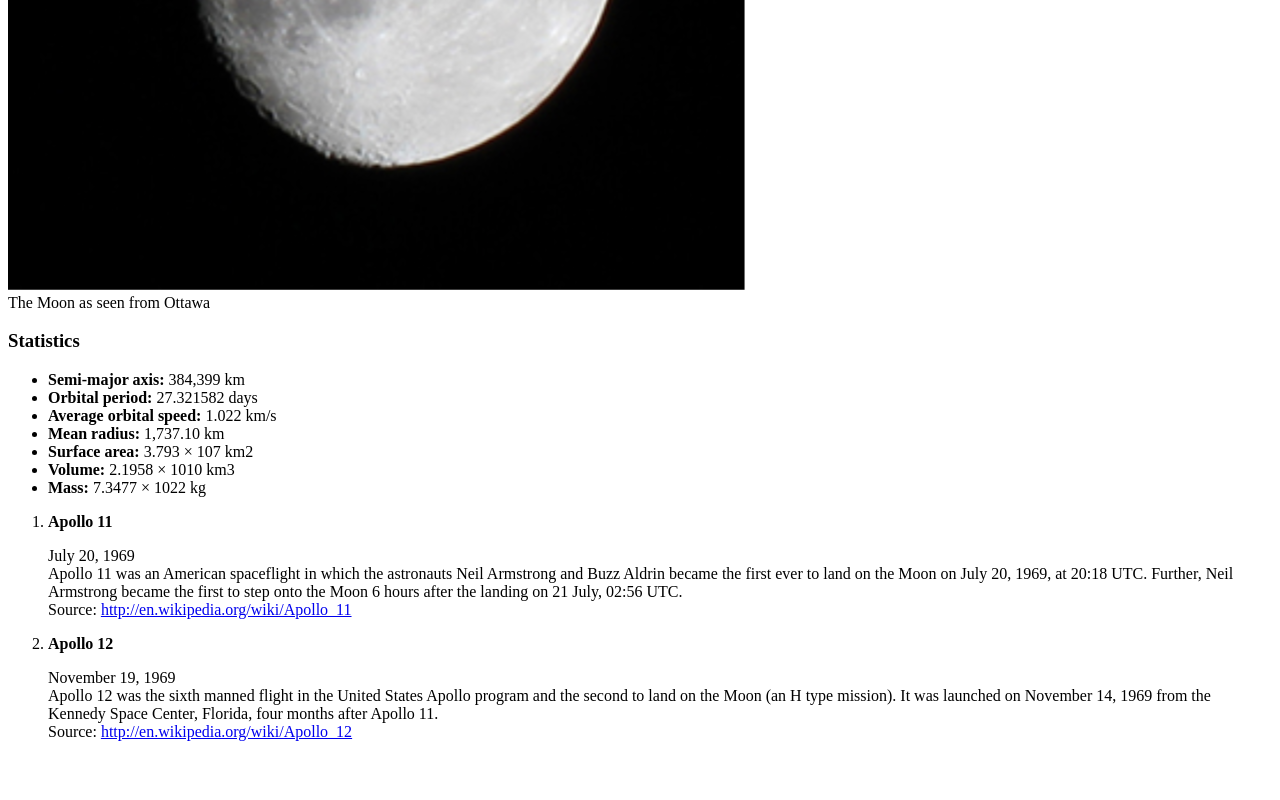
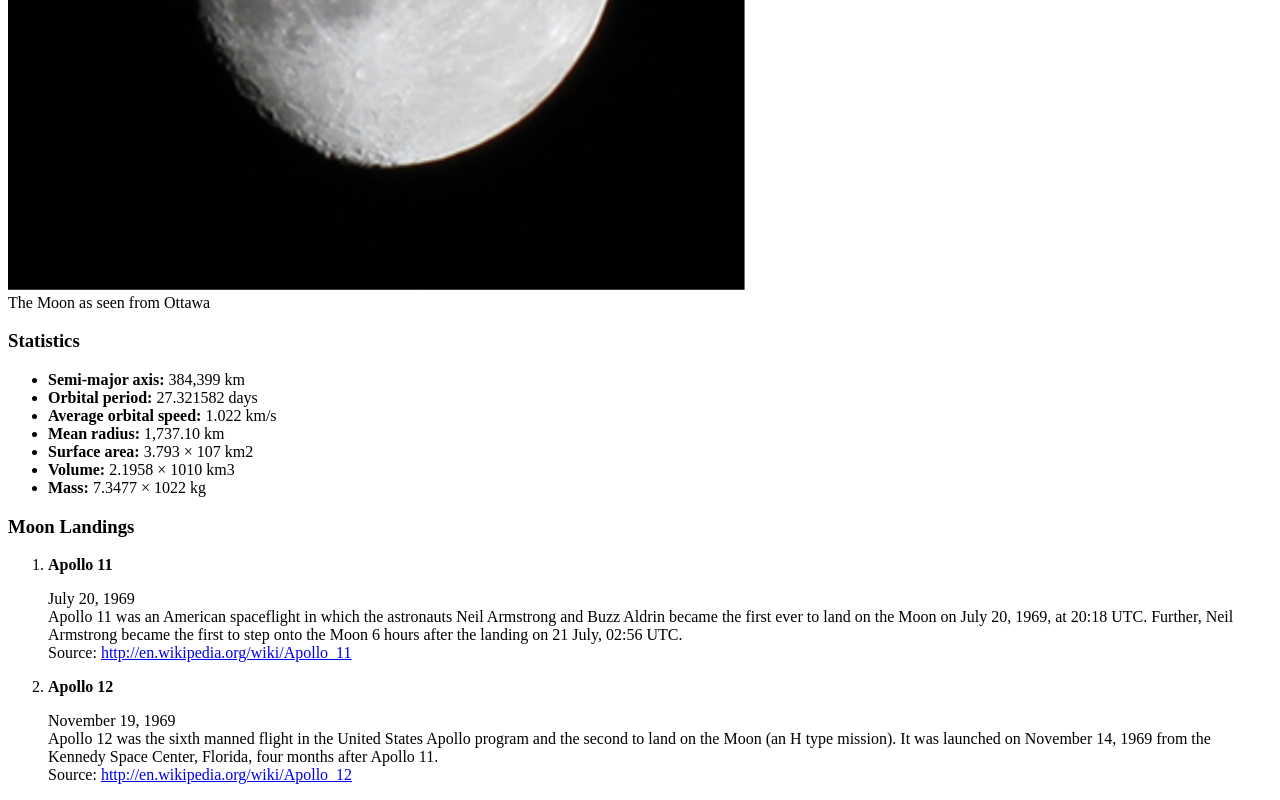
Before and after one commit to moeprab/moon, a plain HTML site: page index.html in a window 1280 px wide. Shown: the part 650-1450 px from the top of the page. Before the commit the page ends 1407 px from the top, so only its background shows below. Drawn offline with Linux system fonts and the light colour scheme.

Commit message:
Added "Moon Landings" to the code

```diff
--- a/index.html
+++ b/index.html
@@ -29,6 +29,7 @@
     </div>
 
     <div>
+       <h3>Moon Landings</h3>
         <ol>
             <li>
                 <strong>Apollo 11</strong>
```
